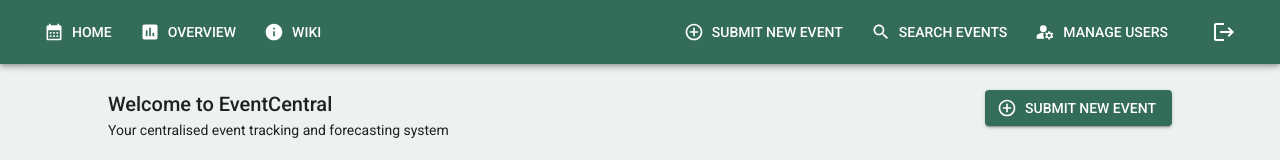
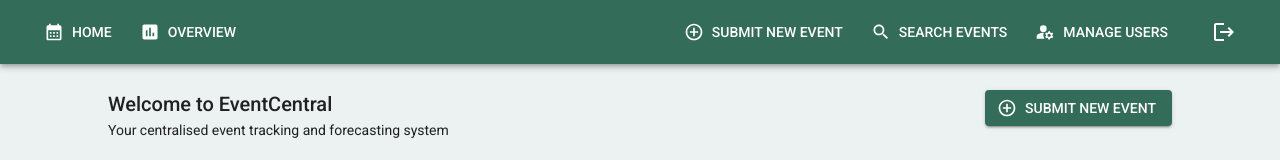
Before and after one commit to Matthew040310/EventCentral, a Next.js app: page / in a window 1280 px wide. Shown: the top 160 px of the page. Built offline with nearby package versions, Linux system fonts and the light colour scheme; no server answers; the database is empty; what @mui/material-nextjs would draw is missing.

Commit message:
feat (NavBar) : remove Wiki navigation button and auth code. Not in use

```diff
--- a/src/components/CustomNavBar.tsx
+++ b/src/components/CustomNavBar.tsx
@@ -1,31 +1,20 @@
 "use client";
-import React, { useEffect, useState } from "react";
-import { useSession, signIn, ClientSafeProvider, } from "next-auth/react";
+import React, { useState } from "react";
 import { AppBar, Box, Grid, IconButton, Toolbar, Menu, MenuItem, Typography, useMediaQuery, useTheme } from "@mui/material";
 import { AccountCircle, AddCircleOutline, Assessment, CalendarMonth, Home, Group, Logout, ManageAccounts, Search, Info } from '@mui/icons-material';
 import MenuIcon from '@mui/icons-material/Menu';
-import fetchProviders from "@/util/fetchProviders";
 import NavBarButton from "./NavBarButton";
 
 const CustomNavBar: React.FC = () => {
-  // const { data: session } = useSession();
   const theme = useTheme();
-  const [providers, setProviders] = useState<ClientSafeProvider[]>([]);
 
   // Collapsable Menu State
   const isSmallScreen = useMediaQuery(theme.breakpoints.down(750));       // true when screen width <= 750px
   const [anchorEl, setAnchorEl] = useState<null | HTMLElement>(null);
 
-  // useEffect(() => {
-  //   fetchProviders(setProviders)
-  //   if (!session?.user && providers.length > 0) {
-  //     signIn(providers[0].id, { callbackUrl: "/" });
-  //   }
-  // }, [session]);
-
   const HomeButton = <NavBarButton href="/" icon={<CalendarMonth />} title="Home" />
   const CMMReportButton = <NavBarButton href="/CMMReport" icon={<Assessment />} title="Overview" />
-  const InfoButton = <NavBarButton href="#" icon={<Info />} title="Wiki" />
+  // const InfoButton = <NavBarButton href="#" icon={<Info />} title="Wiki" /> // Future Development
   const SubmitNewEventButton = <NavBarButton href="/EDC-Submission-Form" icon={<AddCircleOutline />} title="Submit New Event" />
   const SearchButton = <NavBarButton href="/SearchEvents" icon={<Search />} title="Search Events" />
   const ManageUsersButton = <NavBarButton href="/ManageUsers" icon={<ManageAccounts />} title="Manage Users" />
@@ -38,8 +27,6 @@ const CustomNavBar: React.FC = () => {
   //   </Typography>
   // );
 
-  // if (session?.user)
-  {
   return (
     <AppBar position="static">
       <Toolbar>
@@ -55,7 +42,7 @@ const CustomNavBar: React.FC = () => {
                 onClose={() => setAnchorEl(null)}>
                 <MenuItem onClick={() => setAnchorEl(null)}>{HomeButton}</MenuItem>
                 <MenuItem onClick={() => setAnchorEl(null)}>{CMMReportButton}</MenuItem>
-                  <MenuItem onClick={() => setAnchorEl(null)}>{InfoButton}</MenuItem>
+                {/* <MenuItem onClick={() => setAnchorEl(null)}>{InfoButton}</MenuItem> */}
                 <MenuItem onClick={() => setAnchorEl(null)}>{SubmitNewEventButton}</MenuItem>
                 <MenuItem onClick={() => setAnchorEl(null)}>{SearchButton}</MenuItem>
                 <MenuItem onClick={() => setAnchorEl(null)}>{ManageUsersButton}</MenuItem>
@@ -69,7 +56,7 @@ const CustomNavBar: React.FC = () => {
           (<>
             <Box ml={2}>{HomeButton}</Box>
             <Box ml={2}>{CMMReportButton}</Box>
-              <Box ml={2}>{InfoButton}</Box>
+            {/* <Box ml={2}>{InfoButton}</Box> */}
             <Box ml="auto">{SubmitNewEventButton}</Box>
             <Box ml={2}>{SearchButton}</Box>
             <Box ml={2}>{ManageUsersButton}</Box>
@@ -80,6 +67,5 @@ const CustomNavBar: React.FC = () => {
     </AppBar>
   );
 }
-};
 
 export default CustomNavBar;
```
Lines whose indentation alone changed are shown as unchanged.
